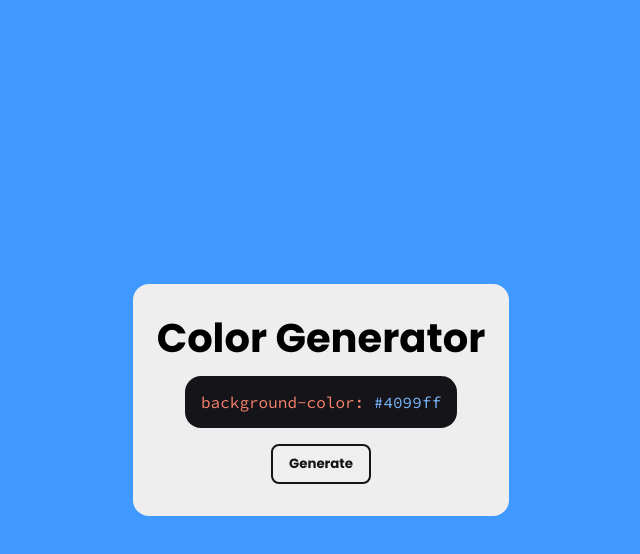
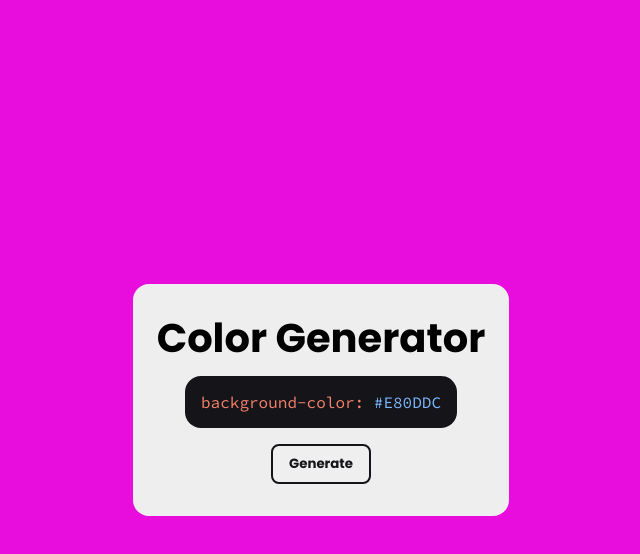
Before and after one commit to RioBits/vanilla-js-color-generator, a plain HTML site: page index.html in a window 1280 px wide. Both pictures are taken after a click on the button "Generate". Shown: the whole page, without its empty margins (319-959 px from the left). Drawn offline with Linux system fonts and the light colour scheme.

Commit message:
Add script to change the app background when someone click on generate button

```diff
--- /dev/null
+++ b/app.js
@@ -0,0 +1,32 @@
+const app = document.getElementsByClassName('app')[0]
+const btn = document.getElementsByClassName('btn')[0]
+const color = document.getElementById('code-value')
+
+btn.addEventListener('click', () => {
+  let possibleValues = [
+    0,
+    1,
+    2,
+    3,
+    4,
+    5,
+    6,
+    7,
+    8,
+    9,
+    'A',
+    'B',
+    'C',
+    'D',
+    'E',
+    'F',
+  ]
+  let hexColor = '#'
+
+  for (let i = 0; i < 6; i++) {
+    hexColor += possibleValues[Math.floor(Math.random() * 16)]
+  }
+
+  app.style.backgroundColor = hexColor
+  color.innerHTML = hexColor
+})
--- a/index.html
+++ b/index.html
@@ -27,5 +27,6 @@
         </div>
       </div>
     </div>
+    <script src="app.js"></script>
   </body>
 </html>
```
